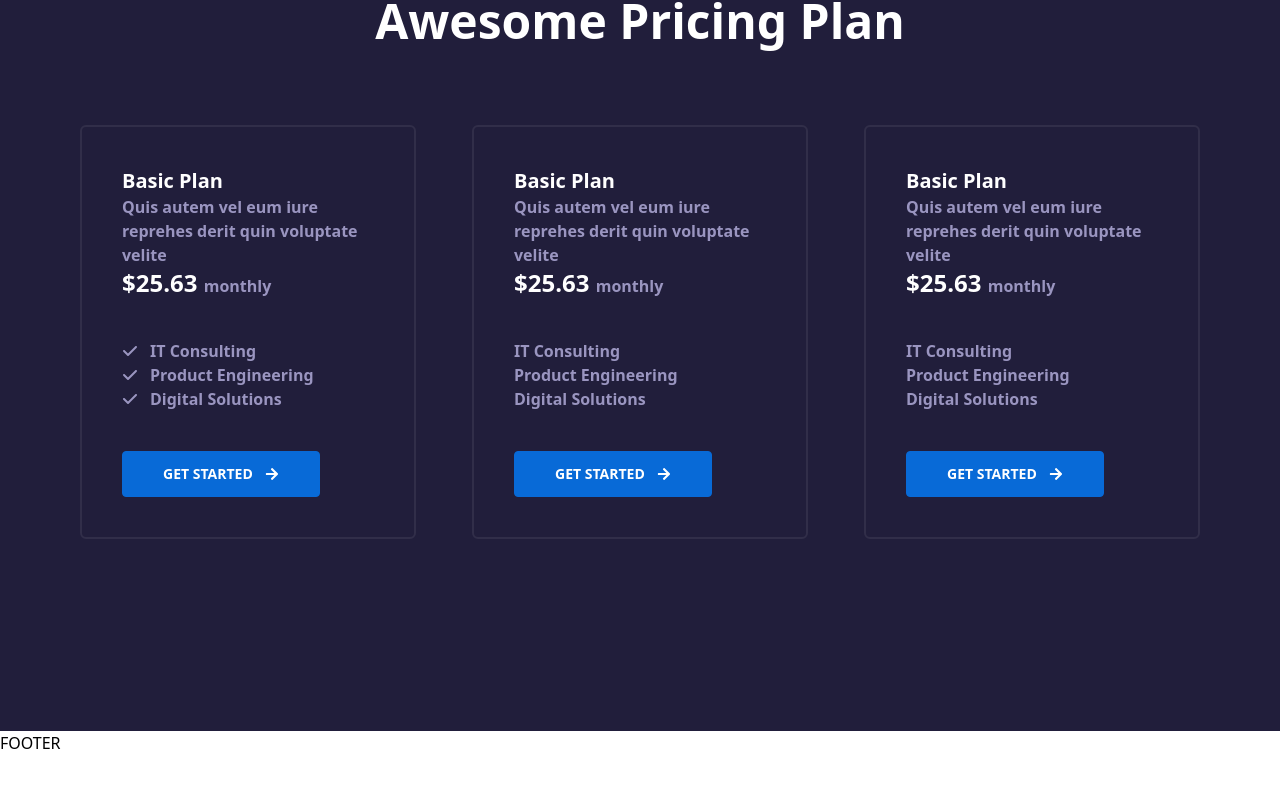
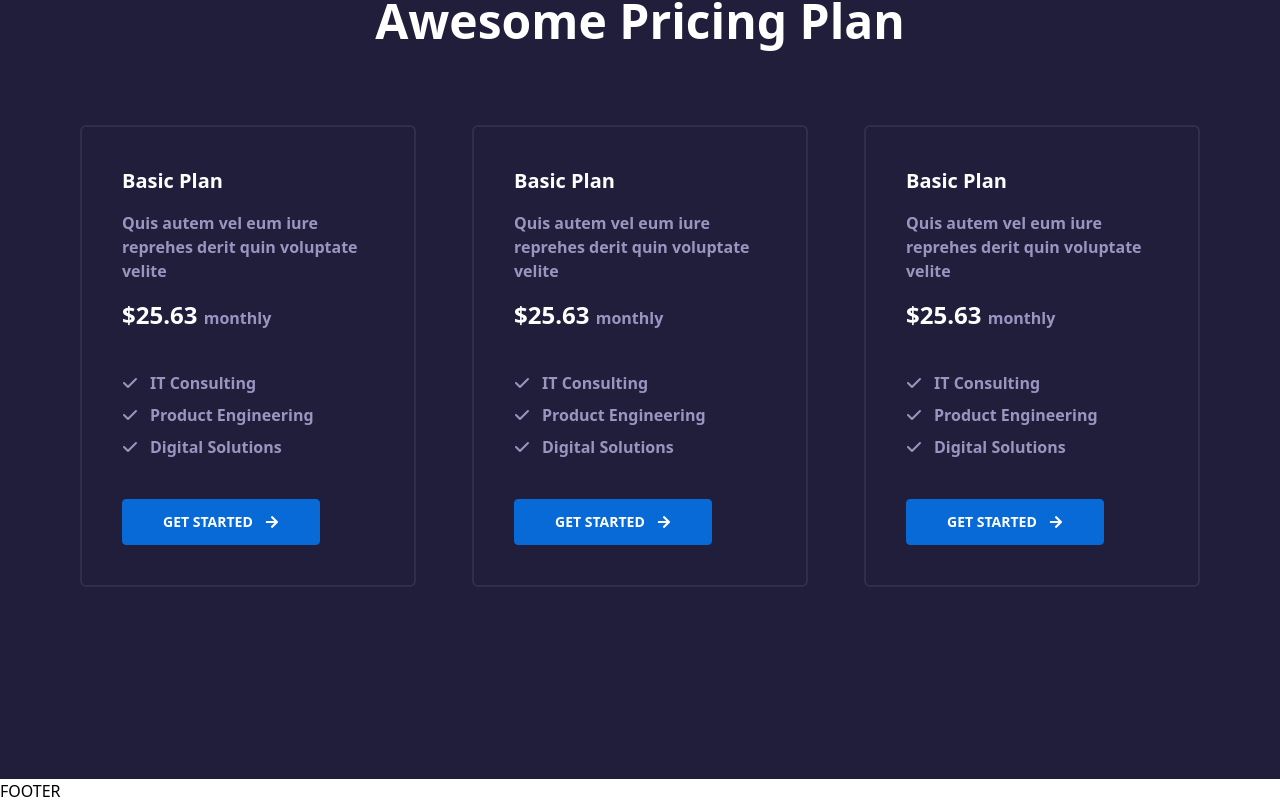
Before and after one commit to jul1ana/travel_nextjs, a Next.js app: page / in a window 1280 px wide. Shown: the part 5697-6500 px from the top of the page. Before the commit the page ends 6452 px from the top, so only its background shows below. Built offline with nearby package versions, Linux system fonts and the light colour scheme.

Commit message:
feat: add section Plans

```diff
--- a/src/components/Plans.tsx
+++ b/src/components/Plans.tsx
@@ -14,13 +14,13 @@ export function Plans() {
         {/* CARDS */}
         <div className="flex gap-14">
           <div className="border-2 border-[#312e49] p-10 space-y-10 rounded-md flex flex-col items-start">
-            <div className="font-semibold">
+            <div className="font-semibold space-y-4">
               <h3 className="text-xl text-white">Basic Plan</h3>
-              <p className="text-[#9a95c0]">Quis autem vel eum iure reprehes derit quin voluptate velite</p>
+              <p className="text-[#9a95c0] leading-6">Quis autem vel eum iure reprehes derit quin voluptate velite</p>
               <p className="text-2xl text-white">$25.63 <span className="text-base text-[#9a95c0]">monthly</span></p>
             </div>
 
-            <ul className="text-base font-semibold text-[#9a95c0]">
+            <ul className="space-y-2 text-base font-semibold text-[#9a95c0]">
               <li className="flex items-center gap-3">
                 <FaCheck />
                 IT Consulting
@@ -39,32 +39,50 @@ export function Plans() {
           </div>
 
           <div className="border-2 border-[#312e49] p-10 space-y-10 rounded-md flex flex-col items-start">
-            <div className="font-semibold">
+            <div className="font-semibold space-y-4">
               <h3 className="text-xl text-white">Basic Plan</h3>
-              <p className="text-[#9a95c0]">Quis autem vel eum iure reprehes derit quin voluptate velite</p>
+              <p className="text-[#9a95c0] leading-6">Quis autem vel eum iure reprehes derit quin voluptate velite</p>
               <p className="text-2xl text-white">$25.63 <span className="text-base text-[#9a95c0]">monthly</span></p>
             </div>
 
-            <ul className="text-base font-semibold text-[#9a95c0]">
-              <li>IT Consulting</li>
-              <li>Product Engineering</li>
-              <li>Digital Solutions</li>
+            <ul className="space-y-2 text-base font-semibold text-[#9a95c0]">
+              <li className="flex items-center gap-3">
+                <FaCheck />
+                IT Consulting
+              </li>
+              <li className="flex items-center gap-3">
+                <FaCheck />
+                Product Engineering
+              </li>
+              <li className="flex items-center gap-3">
+                <FaCheck />
+                Digital Solutions
+              </li>
             </ul>
 
             <CustomLink href='/' size="default">get started</CustomLink>
           </div>
 
           <div className="border-2 border-[#312e49] p-10 space-y-10 rounded-md flex flex-col items-start">
-            <div className="font-semibold">
+            <div className="font-semibold space-y-4">
               <h3 className="text-xl text-white">Basic Plan</h3>
-              <p className="text-[#9a95c0]">Quis autem vel eum iure reprehes derit quin voluptate velite</p>
+              <p className="text-[#9a95c0] leading-6">Quis autem vel eum iure reprehes derit quin voluptate velite</p>
               <p className="text-2xl text-white">$25.63 <span className="text-base text-[#9a95c0]">monthly</span></p>
             </div>
 
-            <ul className="text-base font-semibold text-[#9a95c0]">
-              <li>IT Consulting</li>
-              <li>Product Engineering</li>
-              <li>Digital Solutions</li>
+            <ul className="space-y-2 text-base font-semibold text-[#9a95c0]">
+              <li className="flex items-center gap-3">
+                <FaCheck />
+                IT Consulting
+              </li>
+              <li className="flex items-center gap-3">
+                <FaCheck />
+                Product Engineering
+              </li>
+              <li className="flex items-center gap-3">
+                <FaCheck />
+                Digital Solutions
+              </li>
             </ul>
 
             <CustomLink href='/' size="default">get started</CustomLink>
```
